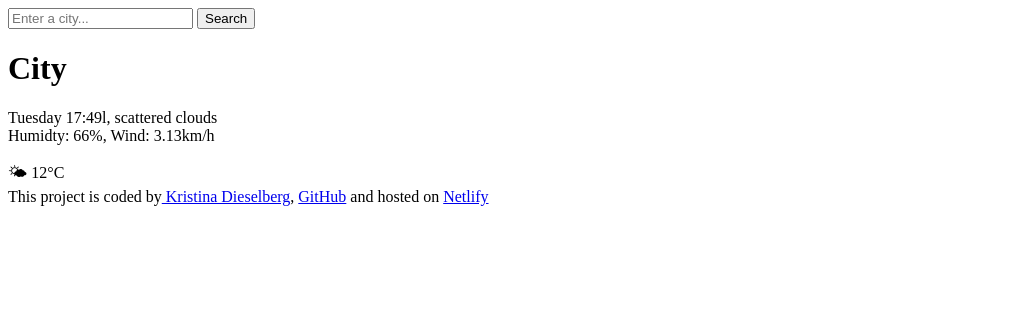
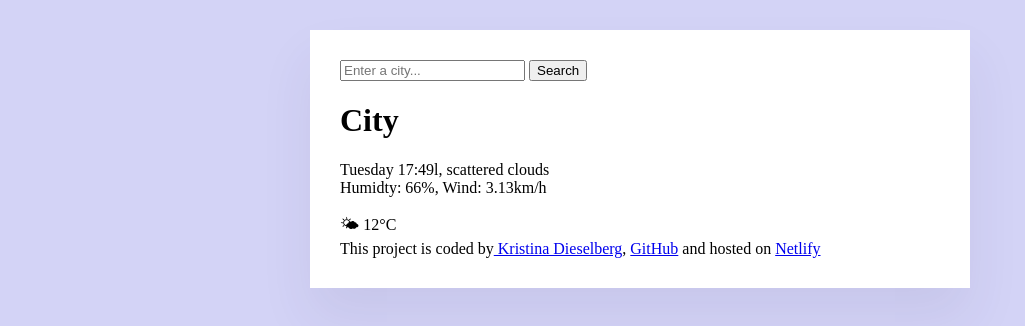
Before and after one commit to kldieselberg/weather-app, a plain HTML site: page index.html in a window 1280 px wide. Shown: the whole page, without its empty margins (0-1025 px from the left). Drawn offline with Linux system fonts and the light colour scheme.

Commit message:
added css, background color to body and main

```diff
--- a/index.html
+++ b/index.html
@@ -3,9 +3,11 @@
   <head>
     <meta charset="UTF-8" />
     <meta name="viewport" content="width=device-width, initial-scale=1.0" />
+    <link rel="stylesheet" href="src/style.css" />
     <title>Weather App</title>
   </head>
   <body>
+    <div class="app">
       <header>
         <form class="search-engine">
           <input type="search" placeholder="Enter a city..." required />
@@ -35,5 +37,6 @@
         and hosted on
         <a href="https://courageous-kleicha-c5631a.netlify.app/">Netlify</a>
       </footer>
+    </div>
   </body>
 </html>
--- /dev/null
+++ b/src/style.css
@@ -0,0 +1,10 @@
+body {
+  background-color: rgb(211, 211, 246);
+}
+.app {
+  background: white;
+  max-width: 600px;
+  margin: 30px auto;
+  padding: 30px;
+  box-shadow: 0 30px 50px rgba(65, 50, 100, 0.08);
+}
```
Lines whose indentation alone changed are shown as unchanged.
